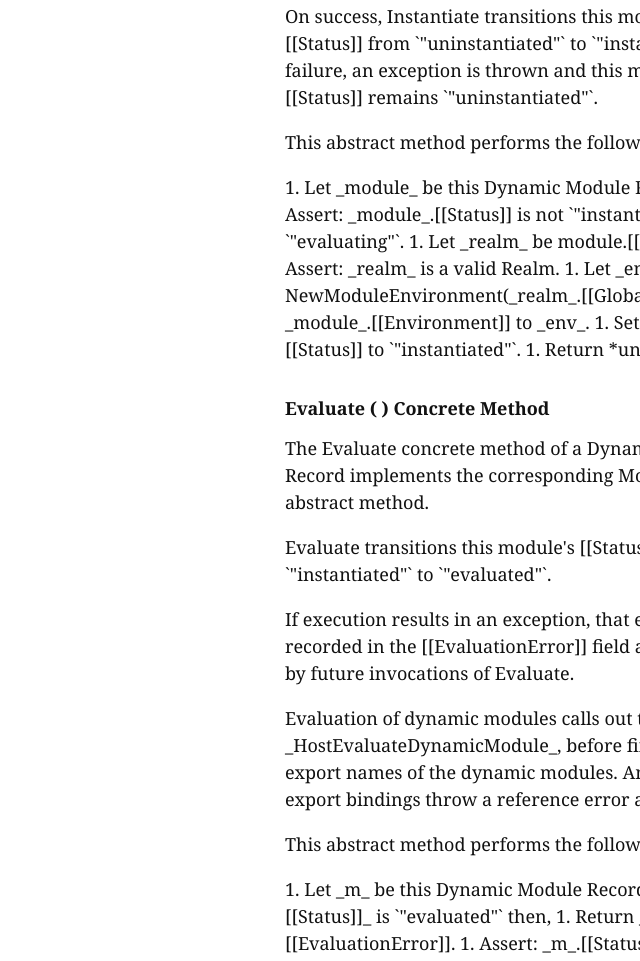
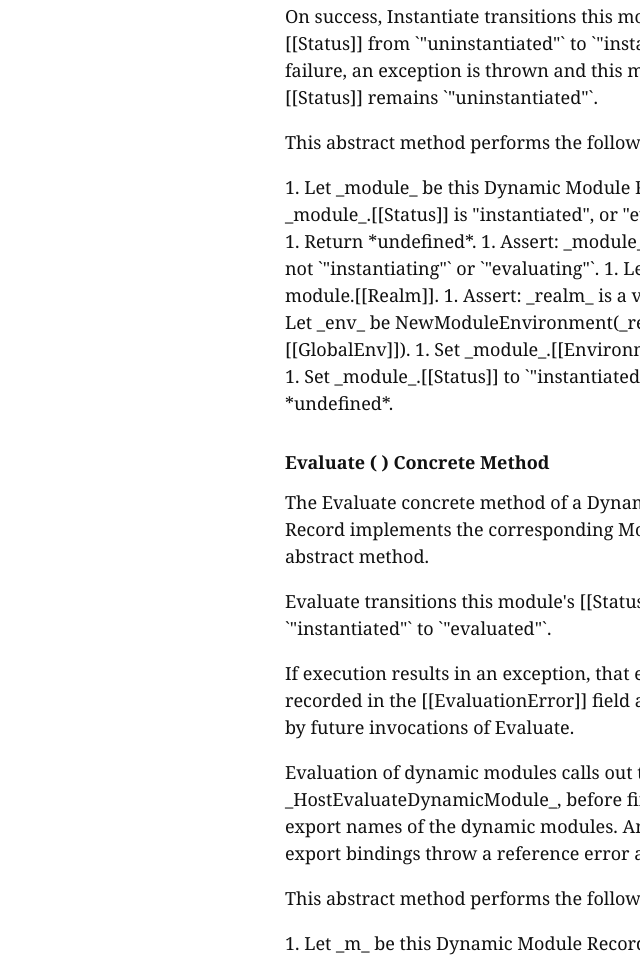
Before and after one commit to nodejs/dynamic-modules, a website: page spec.html in a window 1280 px wide. Shown: the part 6931-7892 px from the top of the page, without its empty margins (640-1280 px from the left). Drawn offline with Linux system fonts and the light colour scheme; files that its build step writes are made by us from their sources; files whose address does not match are found by name.

Commit message:
handle instantiate recall

```diff
--- a/spec.html
+++ b/spec.html
@@ -230,6 +230,8 @@ copyright: false
 
           <emu-alg>
             1. Let _module_ be this Dynamic Module Record.
+            1. If _module_.[[Status]] is "instantiated", or "evaluated", then
+              1. Return *undefined*.
             1. Assert: _module_.[[Status]] is not `"instantiating"` or `"evaluating"`.
             1. Let _realm_ be module.[[Realm]].
             1. Assert: _realm_ is a valid Realm.
```
